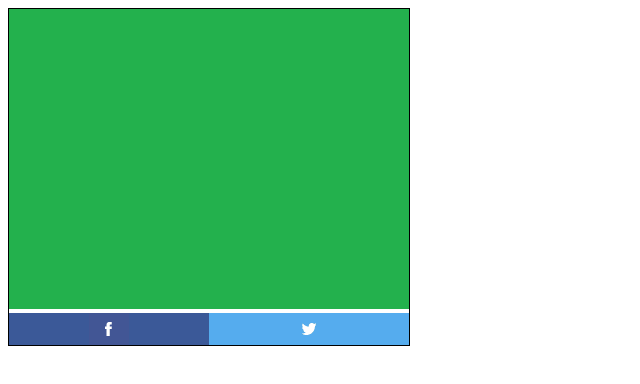
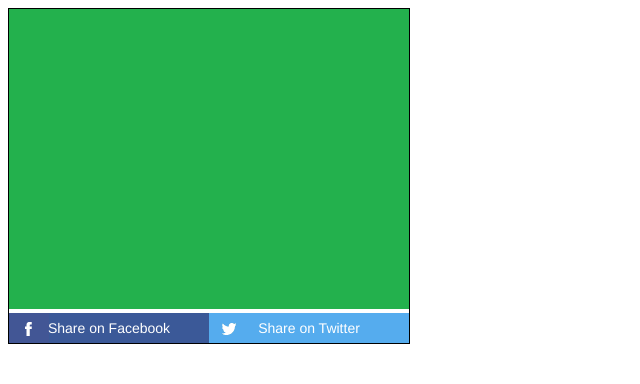
Before and after one commit to jenbuzz/social-buttons, a plain HTML site: page demo-wide.html in a window 1280 px wide. Shown: the whole page, without its empty margins (0-640 px from the left). Drawn offline with nearby package versions, Linux system fonts and the light colour scheme.

Commit message:
texted share button

```diff
--- a/social-buttons-wide.css
+++ b/social-buttons-wide.css
@@ -8,15 +8,27 @@
 .social li {
   float: left;
   width: 50%;
-  height: 32px;
   cursor: pointer;
+  text-align: center;
 }
-.social div {
+.social .clearfix {
   clear: both;
 }
-.social-facebook {
-  background: #3B5998 url("social-buttons.png") no-repeat center 0;
+.social span {
+  color: #FFFFFF;
+  font-size: 14px;
+  font-family: "Helvetica Neue",Helvetica,Arial,sans-serif;
 }
-.social-twitter {
-  background: #55ACEE url("social-buttons.png") no-repeat center -52px;
+.social-center {
+  background-position: center;
 }
+.social-facebook div {
+  background: #3B5998 url("social-buttons.png") no-repeat left 0;
+  height: 24px;
+  padding-top: 6px;
+}
+.social-twitter div {
+  background: #55ACEE url("social-buttons.png") no-repeat left -52px;
+  height: 24px;
+  padding-top: 6px;
+}
--- a/social-buttons-wide.js
+++ b/social-buttons-wide.js
@@ -29,11 +29,11 @@
     };
 
     var container = $(this);
-    var htmlUl = "<ul></ul><div></div>";
+    var htmlUl = "<ul></ul><div class=\"clearfix\"></div>";
     container.append(htmlUl);
 
     $.each(socialNetworks, function(index, value) {
-        $("<li class=\""+value.cssclass+"\" title=\""+value.title+"\"></li>").appendTo(container.find("ul")).on("click", function() {
+        $("<li class=\""+value.cssclass+"\" title=\""+value.title+"\"><div><span>"+value.title+"</span></div></li>").appendTo(container.find("ul")).on("click", function() {
           window.open(value.shareurl, '', 'menubar=no,toolbar=no,resizeable=no,scrollbars=no,height='+value.height+',width='+value.width+',top='+((screen.height/2)-(value.height/2))+',left='+((screen.width/2)-(value.width/2)));
         });
     });
```
Also changed, not shown: social-buttons-wide.min.css, social-buttons-wide.min.js.
